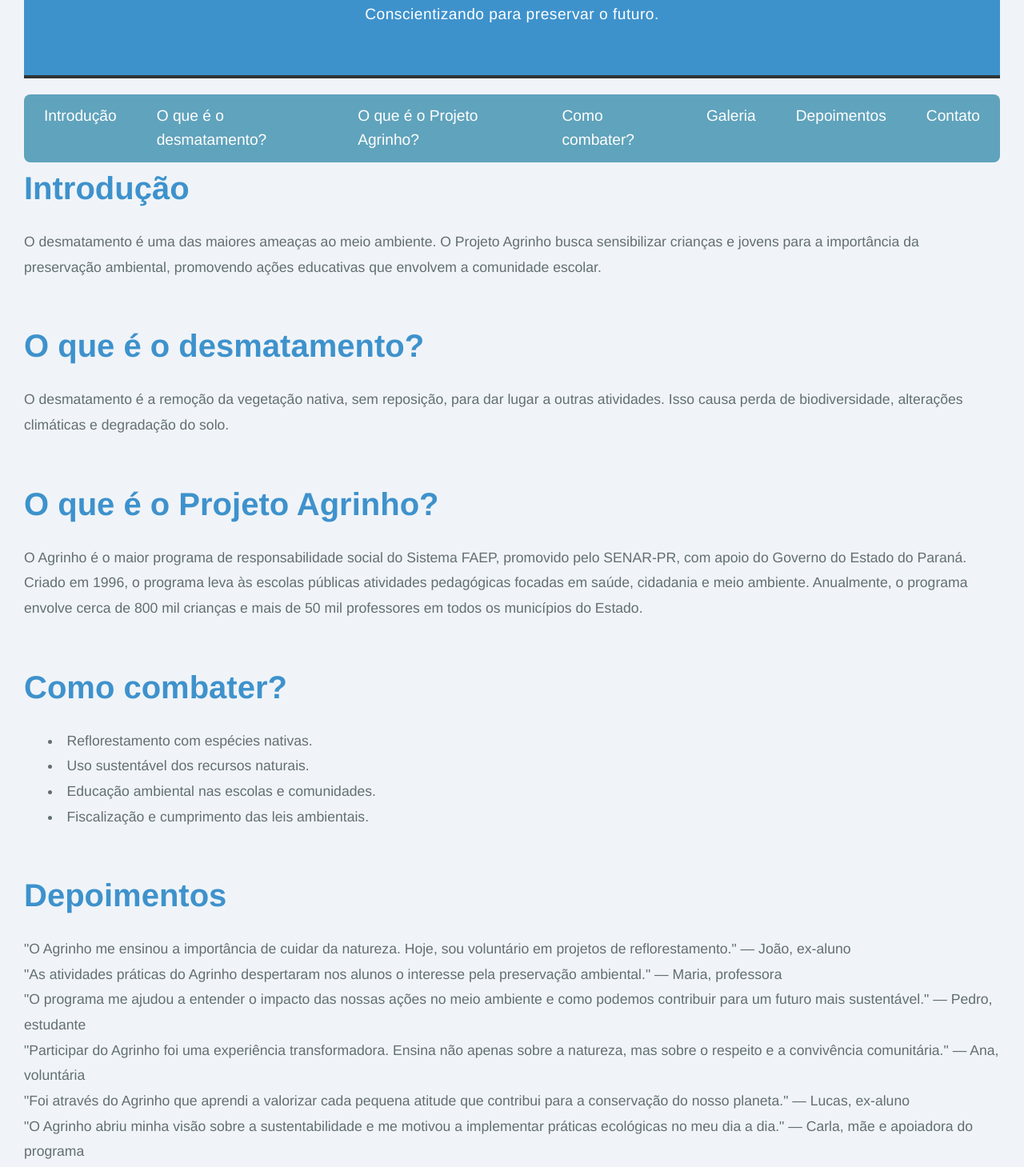
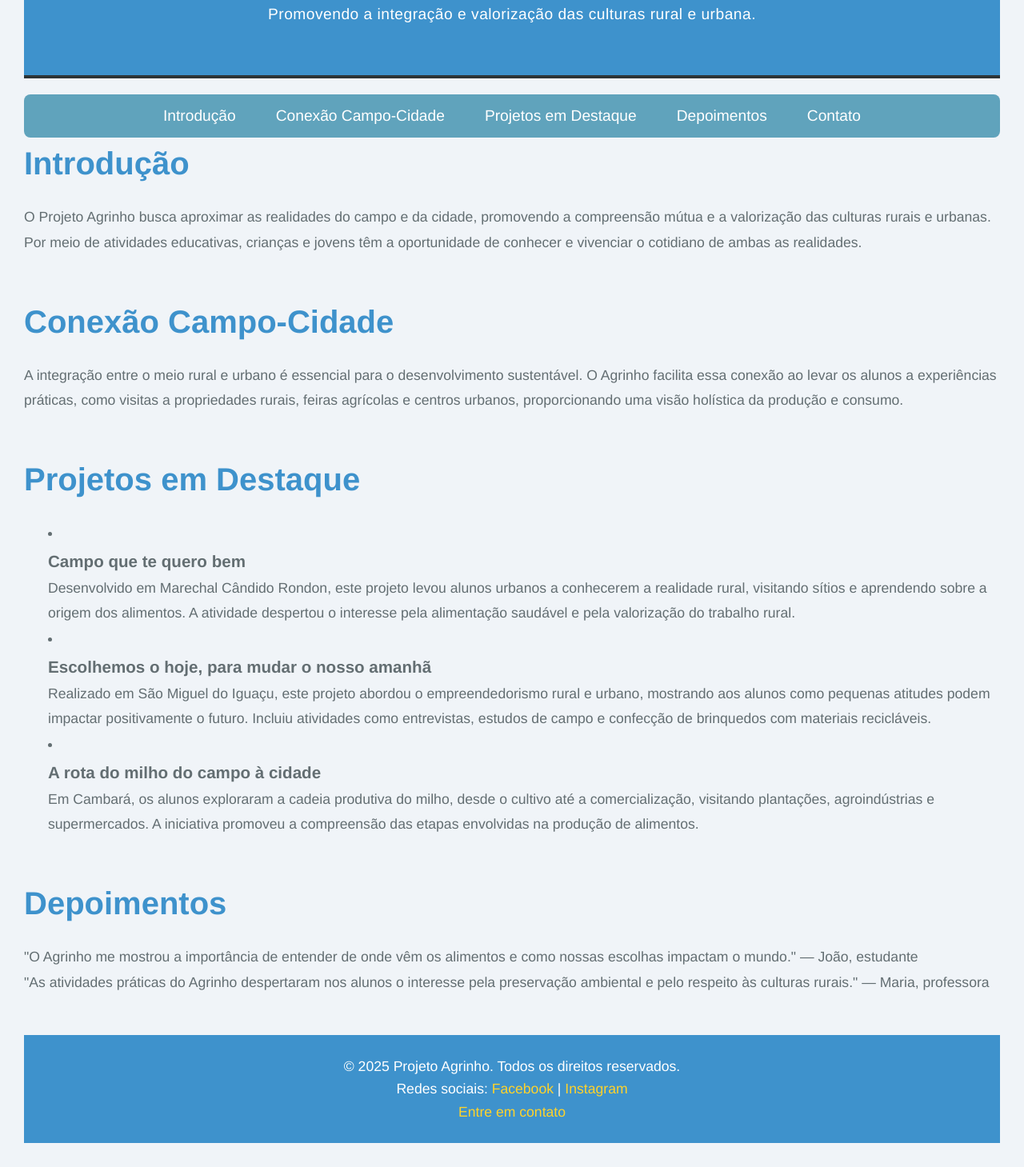
Before and after one commit to Kayrodrigues/agrinho, a plain HTML site: page index.html in a window 1280 px wide. Shown: the part 154-1613 px from the top of the page at 80% size. After the commit the page ends 1583 px from the top, so only its background shows below. Drawn offline with Linux system fonts and the light colour scheme; a script that the page names is missing.

Commit message:
Update index.html

```diff
--- a/index.html
+++ b/index.html
@@ -3,23 +3,21 @@
 <head>
     <meta charset="UTF-8">
     <meta name="viewport" content="width=device-width, initial-scale=1.0">
-    <title>Projeto Agrinho - Combate ao Desmatamento</title>
+    <title>Projeto Agrinho - Conectando o Campo e a Cidade</title>
     <link rel="stylesheet" href="style.css">
     <script src="script.js" defer></script>
 </head>
 <body>
     <header>
-        <h1>Projeto Agrinho: Combate ao Desmatamento</h1>
-        <p>Conscientizando para preservar o futuro.</p>
+        <h1>Projeto Agrinho: Conectando o Campo e a Cidade</h1>
+        <p>Promovendo a integração e valorização das culturas rural e urbana.</p>
     </header>
 
     <nav>
         <ul>
             <li><a href="#introducao">Introdução</a></li>
-            <li><a href="#desmatamento">O que é o desmatamento?</a></li>
-            <li><a href="#agrinho">O que é o Projeto Agrinho?</a></li>
-            <li><a href="#acoes">Como combater?</a></li>
-            <li><a href="#galeria">Galeria</a></li>
+            <li><a href="#conexao">Conexão Campo-Cidade</a></li>
+            <li><a href="#projetos">Projetos em Destaque</a></li>
             <li><a href="#depoimentos">Depoimentos</a></li>
             <li><a href="#contato">Contato</a></li>
         </ul>
@@ -27,47 +25,39 @@
 
     <section id="introducao">
         <h2>Introdução</h2>
-        <p>O desmatamento é uma das maiores ameaças ao meio ambiente. O Projeto Agrinho busca sensibilizar crianças e jovens para a importância da preservação ambiental, promovendo ações educativas que envolvem a comunidade escolar.</p>
+        <p>O Projeto Agrinho busca aproximar as realidades do campo e da cidade, promovendo a compreensão mútua e a valorização das culturas rurais e urbanas. Por meio de atividades educativas, crianças e jovens têm a oportunidade de conhecer e vivenciar o cotidiano de ambas as realidades.</p>
     </section>
 
-    <section id="desmatamento">
-        <h2>O que é o desmatamento?</h2>
-        <p>O desmatamento é a remoção da vegetação nativa, sem reposição, para dar lugar a outras atividades. Isso causa perda de biodiversidade, alterações climáticas e degradação do solo.</p>
+    <section id="conexao">
+        <h2>Conexão Campo-Cidade</h2>
+        <p>A integração entre o meio rural e urbano é essencial para o desenvolvimento sustentável. O Agrinho facilita essa conexão ao levar os alunos a experiências práticas, como visitas a propriedades rurais, feiras agrícolas e centros urbanos, proporcionando uma visão holística da produção e consumo.</p>
     </section>
 
-    <section id="agrinho">
-        <h2>O que é o Projeto Agrinho?</h2>
-        <p>O Agrinho é o maior programa de responsabilidade social do Sistema FAEP, promovido pelo SENAR-PR, com apoio do Governo do Estado do Paraná. Criado em 1996, o programa leva às escolas públicas atividades pedagógicas focadas em saúde, cidadania e meio ambiente. Anualmente, o programa envolve cerca de 800 mil crianças e mais de 50 mil professores em todos os municípios do Estado.</p>
+    <section id="projetos">
+        <h2>Projetos em Destaque</h2>
+        <ul>
+            <li>
+                <h3>Campo que te quero bem</h3>
+                <p>Desenvolvido em Marechal Cândido Rondon, este projeto levou alunos urbanos a conhecerem a realidade rural, visitando sítios e aprendendo sobre a origem dos alimentos. A atividade despertou o interesse pela alimentação saudável e pela valorização do trabalho rural.</p>
+            </li>
+            <li>
+                <h3>Escolhemos o hoje, para mudar o nosso amanhã</h3>
+                <p>Realizado em São Miguel do Iguaçu, este projeto abordou o empreendedorismo rural e urbano, mostrando aos alunos como pequenas atitudes podem impactar positivamente o futuro. Incluiu atividades como entrevistas, estudos de campo e confecção de brinquedos com materiais recicláveis.</p>
+            </li>
+            <li>
+                <h3>A rota do milho do campo à cidade</h3>
+                <p>Em Cambará, os alunos exploraram a cadeia produtiva do milho, desde o cultivo até a comercialização, visitando plantações, agroindústrias e supermercados. A iniciativa promoveu a compreensão das etapas envolvidas na produção de alimentos.</p>
+            </li>
+        </ul>
     </section>
 
-    <section id="acoes">
-        <h2>Como combater?</h2>
-        <ul>
-            <li>Reflorestamento com espécies nativas.</li>
-            <li>Uso sustentável dos recursos naturais.</li>
-            <li>Educação ambiental nas escolas e comunidades.</li>
-            <li>Fiscalização e cumprimento das leis ambientais.</li>
-        </ul>
-    </section>
     <section id="depoimentos">
         <h2>Depoimentos</h2>
         <blockquote>
-            <p>"O Agrinho me ensinou a importância de cuidar da natureza. Hoje, sou voluntário em projetos de reflorestamento." — João, ex-aluno</p>
+            <p>"O Agrinho me mostrou a importância de entender de onde vêm os alimentos e como nossas escolhas impactam o mundo." — João, estudante</p>
         </blockquote>
         <blockquote>
-            <p>"As atividades práticas do Agrinho despertaram nos alunos o interesse pela preservação ambiental." — Maria, professora</p>
-        </blockquote>
-        <blockquote>
-            <p>"O programa me ajudou a entender o impacto das nossas ações no meio ambiente e como podemos contribuir para um futuro mais sustentável." — Pedro, estudante</p>
-        </blockquote>
-        <blockquote>
-            <p>"Participar do Agrinho foi uma experiência transformadora. Ensina não apenas sobre a natureza, mas sobre o respeito e a convivência comunitária." — Ana, voluntária</p>
-        </blockquote>
-        <blockquote>
-            <p>"Foi através do Agrinho que aprendi a valorizar cada pequena atitude que contribui para a conservação do nosso planeta." — Lucas, ex-aluno</p>
-        </blockquote>
-        <blockquote>
-            <p>"O Agrinho abriu minha visão sobre a sustentabilidade e me motivou a implementar práticas ecológicas no meu dia a dia." — Carla, mãe e apoiadora do programa</p>
+            <p>"As atividades práticas do Agrinho despertaram nos alunos o interesse pela preservação ambiental e pelo respeito às culturas rurais." — Maria, professora</p>
         </blockquote>
     </section>
 
```
